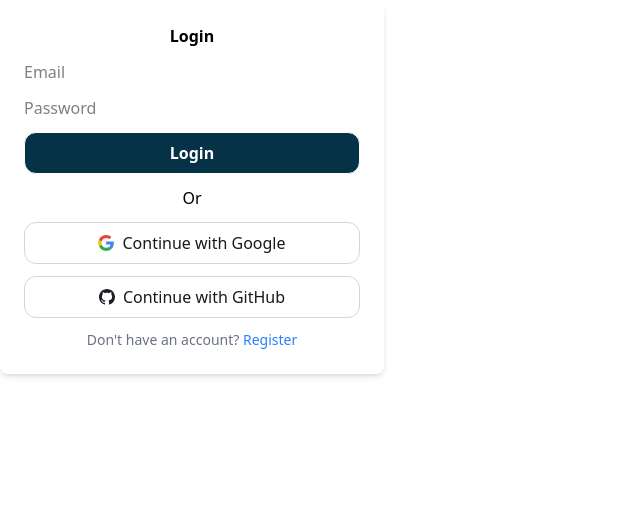
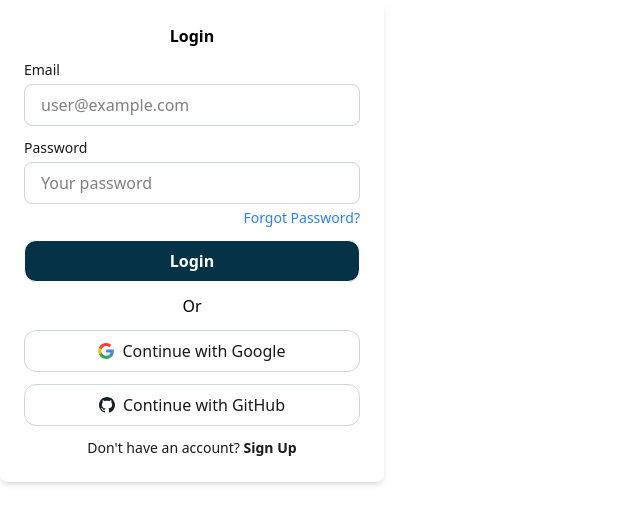
Before and after one commit to davidc-garciae/brand-generator, a React (Vite) app: page /login in a window 1280 px wide. Shown: the top 524 px of the page, without its empty margins (0-640 px from the left). Built offline with nearby package versions, Linux system fonts and the light colour scheme; no server answers; the HTML template or start-up script is replaced by a standard one.

Commit message:
feat: Implement reusable Input component and update Login form

```diff
--- a/src/components/auth/login.tsx
+++ b/src/components/auth/login.tsx
@@ -1,6 +1,7 @@
 import { useLocation } from 'wouter'
 import { useAuth } from '../../hooks/use-auth'
 import { Button } from '../ui/Button'
+import { Input } from '../ui/Input'
 
 export default function Login() {
   const { login } = useAuth()
@@ -31,8 +32,8 @@ export default function Login() {
     <div>
       <form onSubmit={onSubmit} className="flex w-96 flex-col gap-3 rounded-lg bg-white p-6 shadow-md">
         <h2 className="text-center font-bold">Login</h2>
-        <input type="email" name="email" placeholder="Email" />
-        <input type="password" name="password" placeholder="Password" />
+        <Input type="email" name="email" placeholder="user@example.com" label="Email" />
+        <Input type="password" name="password" placeholder="Your password" label="Password" resend={true} />
         <Button type="submit" variant="primary" label="Login" />
         <p className="text-center">Or</p>
         <Button
@@ -80,10 +81,10 @@ export default function Login() {
           variant="secondary"
           label="Continue with GitHub"
         />
-        <p className="text-center text-sm text-gray-500">
+        <p className="text-cs-black text-center text-sm">
           Don't have an account?{' '}
-          <a href="/register" className="text-blue-500 hover:underline">
-            Register
+          <a href="/register" className="text-cs-black font-bold hover:underline">
+            Sign Up
           </a>
         </p>
       </form>
--- /dev/null
+++ b/src/components/ui/Input.tsx
@@ -0,0 +1,31 @@
+type Props = {
+  type: 'text' | 'email' | 'password' | 'number'
+  name: string
+  placeholder: string
+  value?: string
+  label: string
+  required?: boolean
+  resend?: boolean
+}
+
+export const Input = ({ type, name, placeholder, value, label, resend = false }: Props) => {
+  return (
+    <div className="flex flex-col gap-1">
+      <label htmlFor="" className="text-cs-black text-sm">
+        {label}
+      </label>
+      <input
+        type={type}
+        name={name}
+        placeholder={placeholder}
+        value={value}
+        className="w-full rounded-lg border border-gray-300 px-4 py-2 focus:ring-2 focus:ring-blue-500 focus:outline-none"
+      />
+      {resend && (
+        <button className="cursor-pointer place-self-end text-sm text-blue-500 hover:underline">
+          Forgot Password?
+        </button>
+      )}
+    </div>
+  )
+}
```
